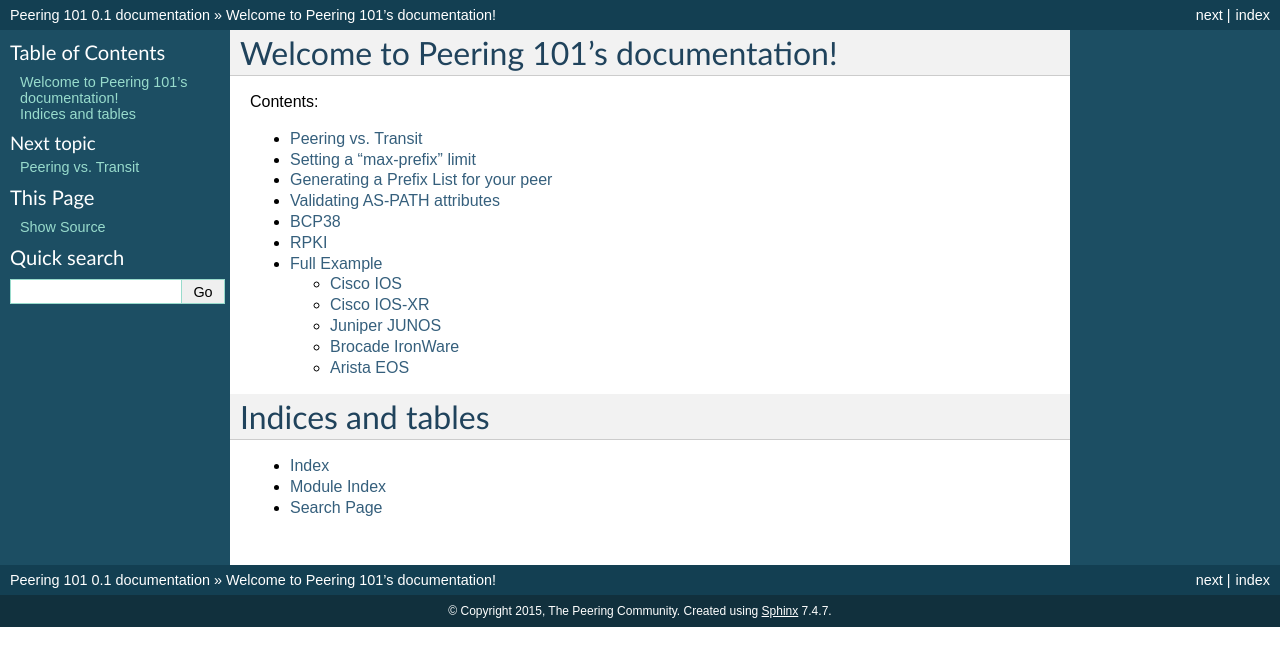
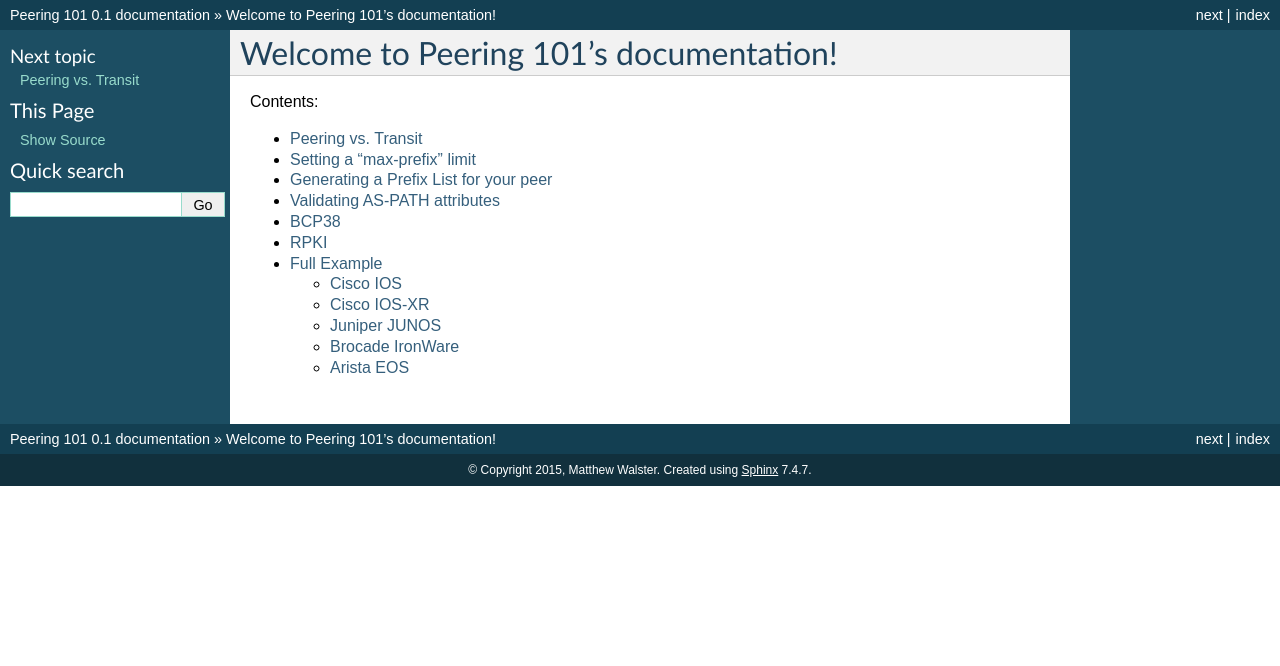
Before and after one commit to dotwaffle/peering101, a Sphinx documentation site: the page built from source/index.rst, in a window 1280 px wide. Shown: the top 666 px of the page. Built offline with Sphinx 7.4.7, drawn with Linux system fonts in a browser that asks for light colours.

Commit message:
Minor changes to force a rtfd.org update

```diff
--- a/source/conf.py
+++ b/source/conf.py
@@ -46,7 +46,7 @@
 
 # General information about the project.
 project = u'Peering 101'
-copyright = u'2015, The Peering Community'
+copyright = u'2015, Matthew Walster'
 
 # The version info for the project you're documenting, acts as replacement for
 # |version| and |release|, also used in various other places throughout the
--- a/source/index.rst
+++ b/source/index.rst
@@ -18,10 +18,3 @@
    BCP38
    RPKI
    FullExample
-
-Indices and tables
-==================
-
-* :ref:`genindex`
-* :ref:`modindex`
-* :ref:`search`
```
